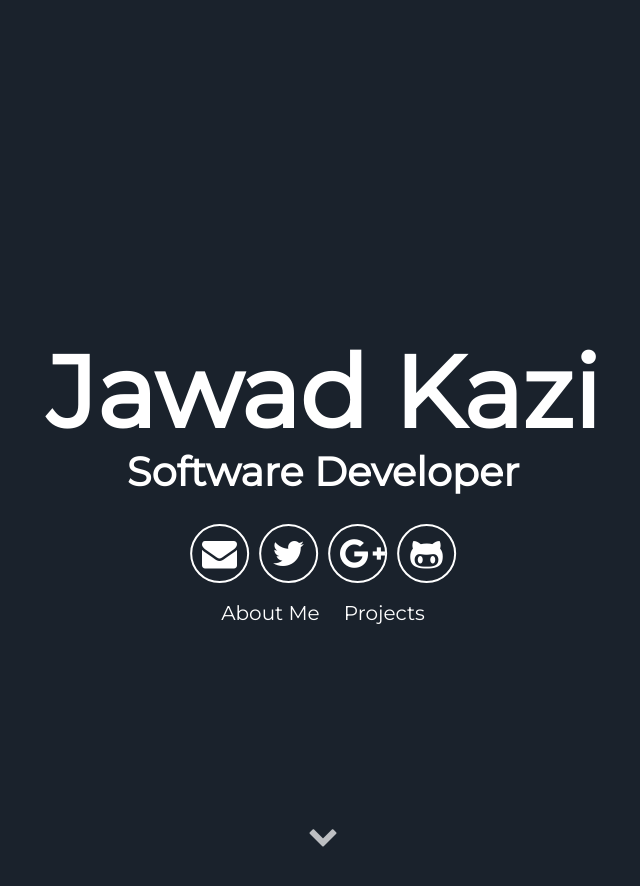
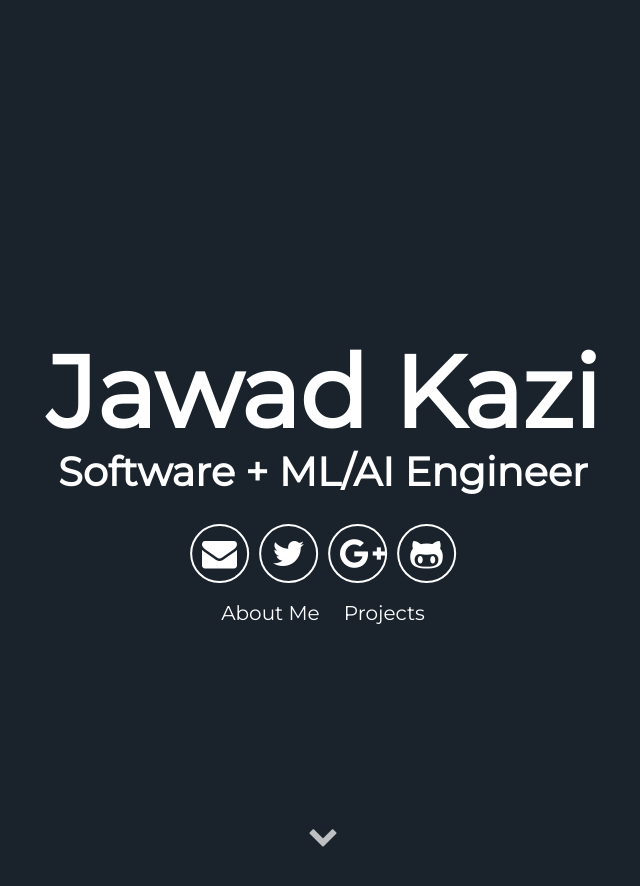
Before and after one commit to jawadkazi/SeebinJwad.github.io, a Jekyll site: the page built from index.html, in a window 1280 px wide and 900 px high. Shown: the top 886 px of the window, without its empty margins (317-957 px from the left). Built offline with Jekyll 4.4.1, drawn with Linux system fonts in a browser that asks for light colours.

Commit message:
Update _config.yml

```diff
--- a/_config.yml
+++ b/_config.yml
@@ -7,7 +7,7 @@
 # User settings
 username: Jawad Kazi
 user_description: A developer with a background in cs.
-user_title: Software Developer
+user_title: Software + ML/AI Engineer
 email: kazijawadahmed@gmail.com
 twitter_username: kazijawadahmed
 github_username:  SeebinJwad
```
